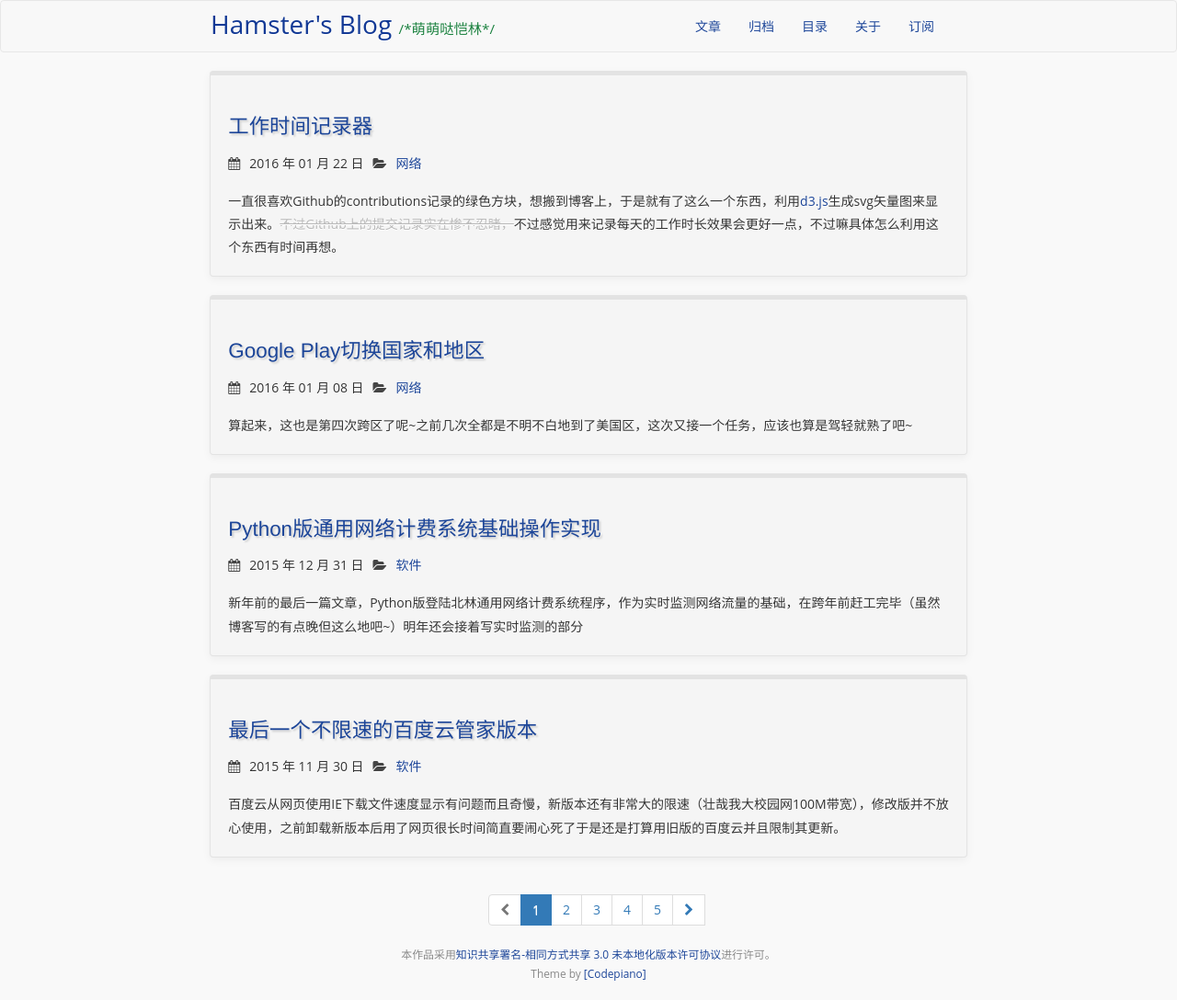
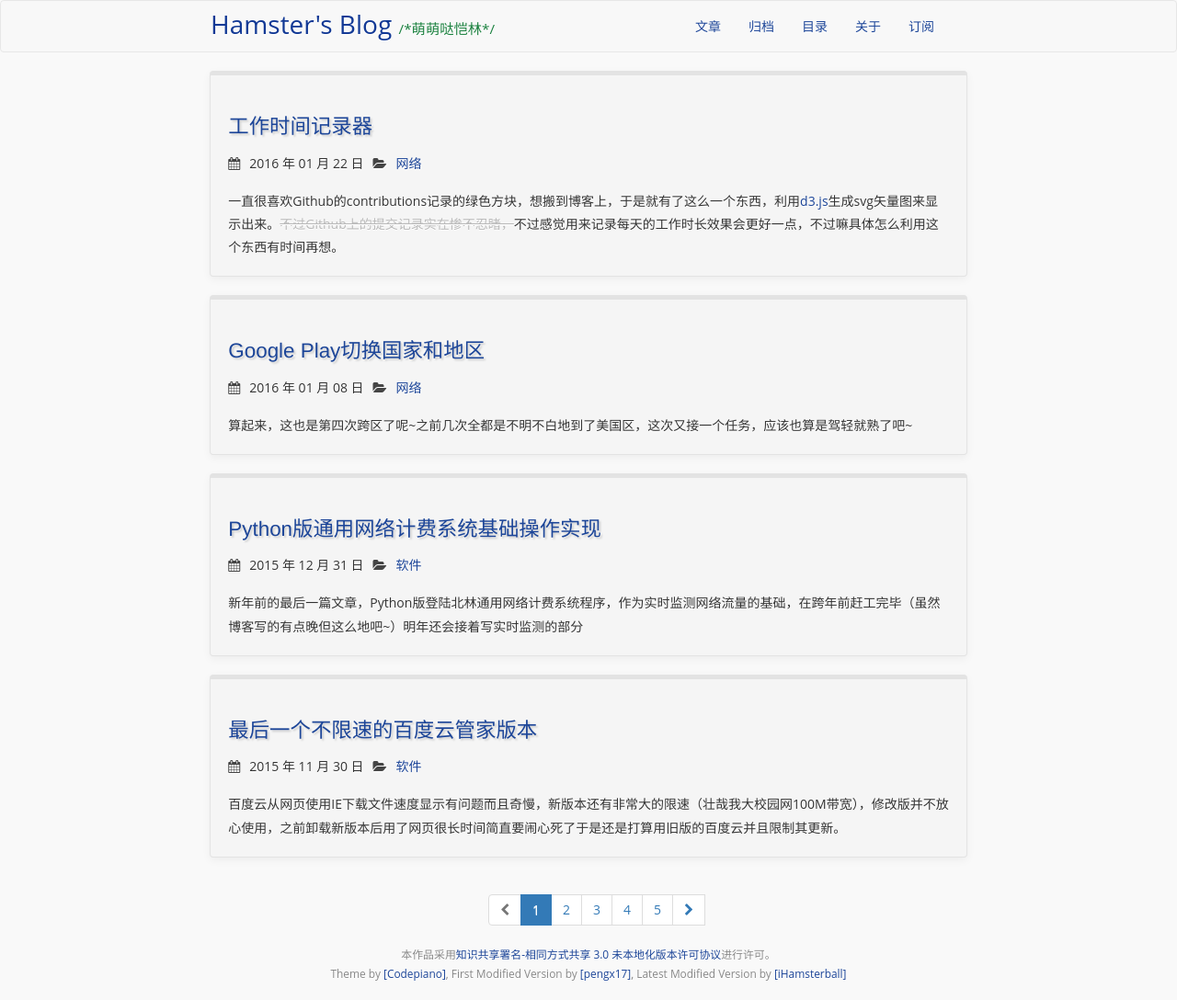
Before and after one commit to iHamsterball/ihamsterball.github.io, a Jekyll site: the page built from index.html, in a window 1280 px wide. Shown: the whole page at 92% size. Built offline with Jekyll 4.4.1, drawn with Linux system fonts in a browser that asks for light colours; nearby versions of some CDN libraries; some web fonts are replaced; the list of posts is cut into pages by our own code; comment, search, counter and statistics services are not loaded.

Commit message:
Update page bottom theme contributor

```diff
--- a/_includes/themes/twitter/default.html
+++ b/_includes/themes/twitter/default.html
@@ -97,7 +97,7 @@
       <div class="row bottom">
         <small>
           <div class="col-md-8 text-center col-md-offset-2">
-            本作品采用<a rel="license" href="http://creativecommons.org/licenses/by-sa/3.0/deed.zh">知识共享署名-相同方式共享 3.0 未本地化版本许可协议</a>进行许可。<br/>Theme by <a href="https://github.com/codepiano/codepiano.github.com">[Codepiano]</a>
+            本作品采用<a rel="license" href="http://creativecommons.org/licenses/by-sa/3.0/deed.zh">知识共享署名-相同方式共享 3.0 未本地化版本许可协议</a>进行许可。<br/>Theme by <a href="https://github.com/codepiano/codepiano.github.com">[Codepiano]</a>, First Modified Version by <a href="https://github.com/pengx17/pengx17.github.io">[pengx17]</a>, Latest Modified Version by <a href="https://github.com/iHamsterball/ihamsterball.github.io">[iHamsterball]</a>
           </div>
         </small>
       </div>
```
Also changed, not shown: other parts of _includes/themes/twitter/default.html (+1 -1 lines).
